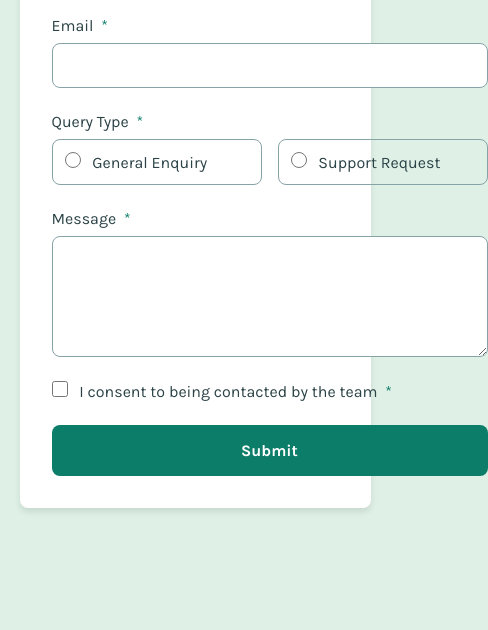
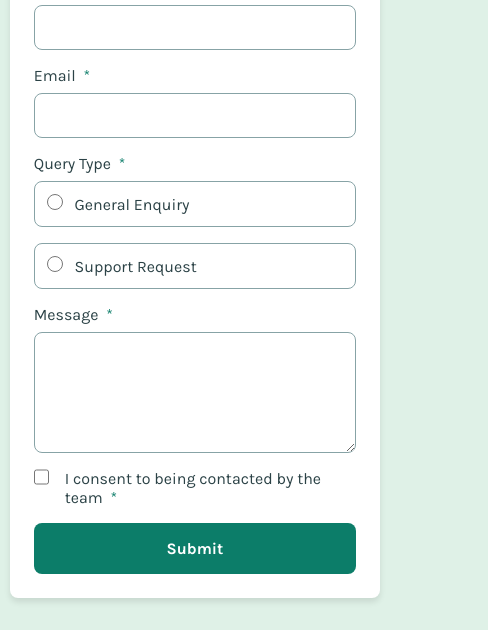
Before and after one commit to Antonio-Rafael-Silva/contact-form, a plain HTML site: page index.html in a window 390 px wide. Shown: the part 251-881 px from the top of the page, 488 px wide, since content can reach past the window. Before the commit the page ends 844 px from the top, so only its background shows below. Drawn offline with Linux system fonts and the light colour scheme.

Commit message:
finish responsive styling

```diff
--- /dev/null
+++ b/assets/src/css/responsive.css
@@ -0,0 +1,40 @@
+@media (max-width: 768px) {
+  main {
+    width: 95%;
+    margin: 2rem 0;
+    padding: 1.5rem;
+  }
+
+  body {
+    height: auto;
+    align-items: flex-start;
+    padding-top: 2rem;
+  }
+
+  form {
+
+    grid-template-columns: 1fr;
+    gap: 1rem;
+  }
+
+  .input-email,
+  .queryType-fieldset,
+  .textarea-message,
+  .checkbox-group,
+  .submit-button {
+
+    grid-column: span 1;
+  }
+
+  .queryType-fieldset {
+
+    grid-template-columns: 1fr;
+  }
+
+
+  .checkbox-group {
+    display: flex;
+    align-items: flex-start;
+    gap: 0.5rem;
+  }
+}
--- a/index.html
+++ b/index.html
@@ -4,6 +4,7 @@
     <meta charset="UTF-8" />
     <meta name="viewport" content="width=device-width, initial-scale=1.0" />
     <link rel="stylesheet" href="./assets/src/css/style.css" />
+    <link rel="stylesheet" href="./assets/src/css/responsive.css">
     <title>Contact Form</title>
   </head>
   <body>
```
